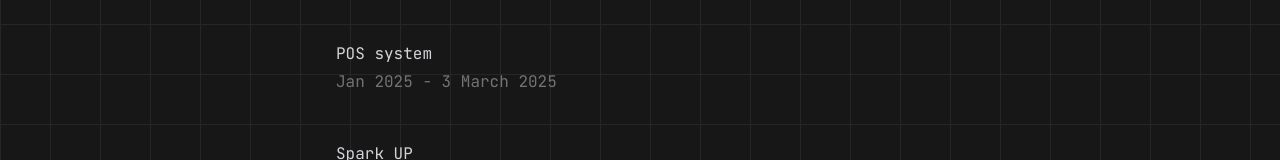
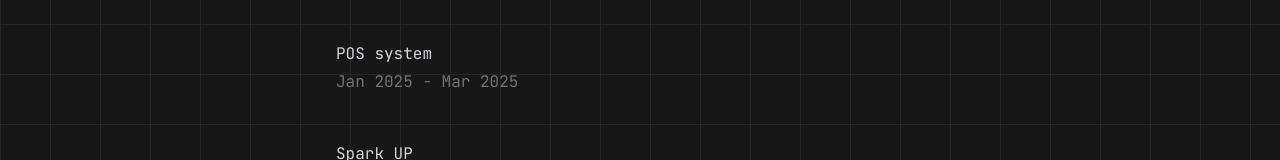
Before and after one commit to AranchaiMoonkum/portfolio-website, a Next.js app: page / in a window 1280 px wide. Shown: the part 226-386 px from the top of the page. Built offline with nearby package versions, Linux system fonts and the light colour scheme.

Commit message:
fixed wrong date type

```diff
--- a/src/app/page.tsx
+++ b/src/app/page.tsx
@@ -6,7 +6,7 @@
             <span>
                 <Link href="/works/pos-system" className="relative inline-flex flex-col gap-1 no-underline">
                     <h1>POS system</h1>
-                    <span className="text-neutral-500">Jan 2025 - 3 March 2025</span>
+                    <span className="text-neutral-500">Jan 2025 - Mar 2025</span>
                 </Link>
             </span>
             <span>
```
